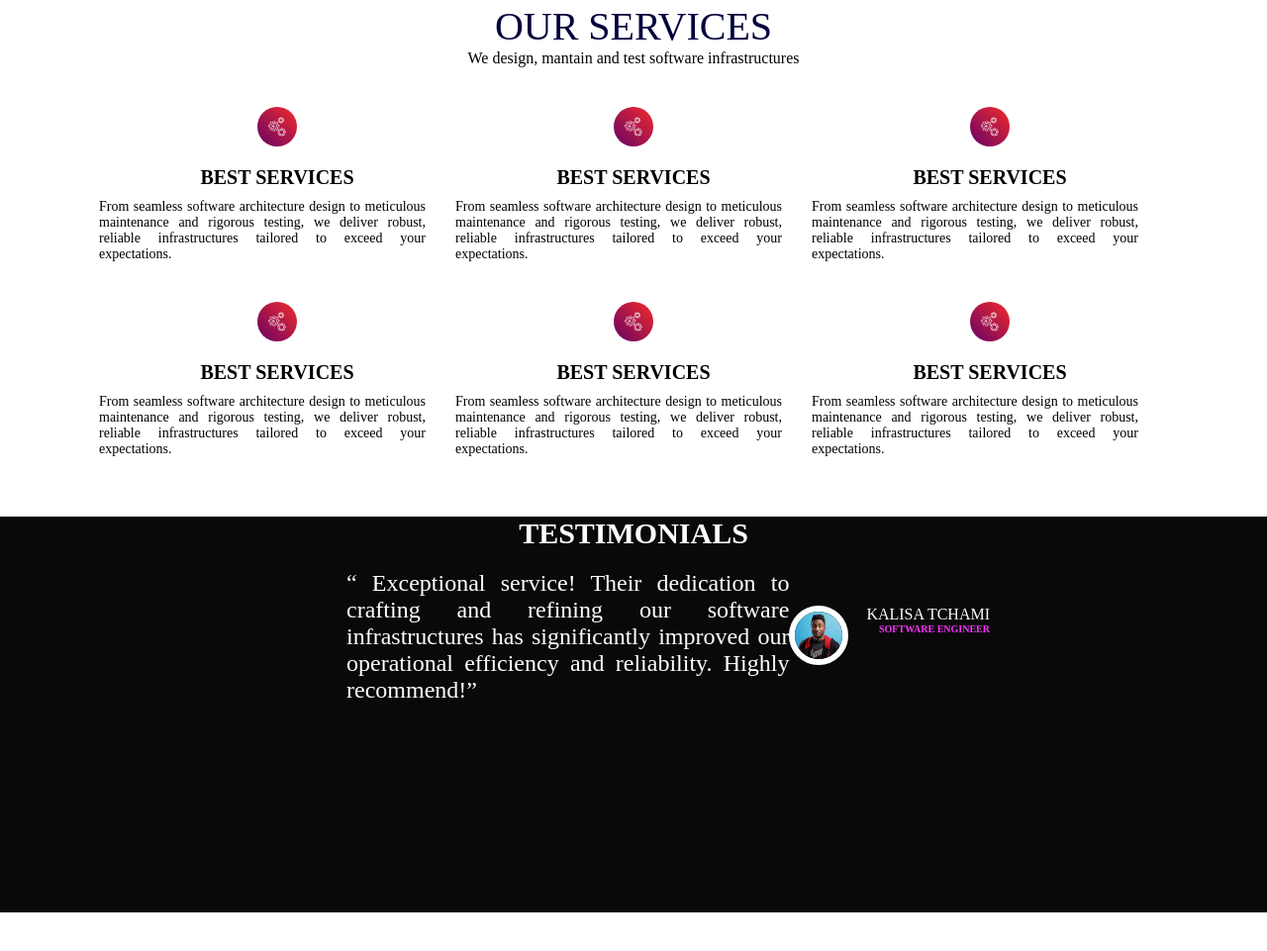
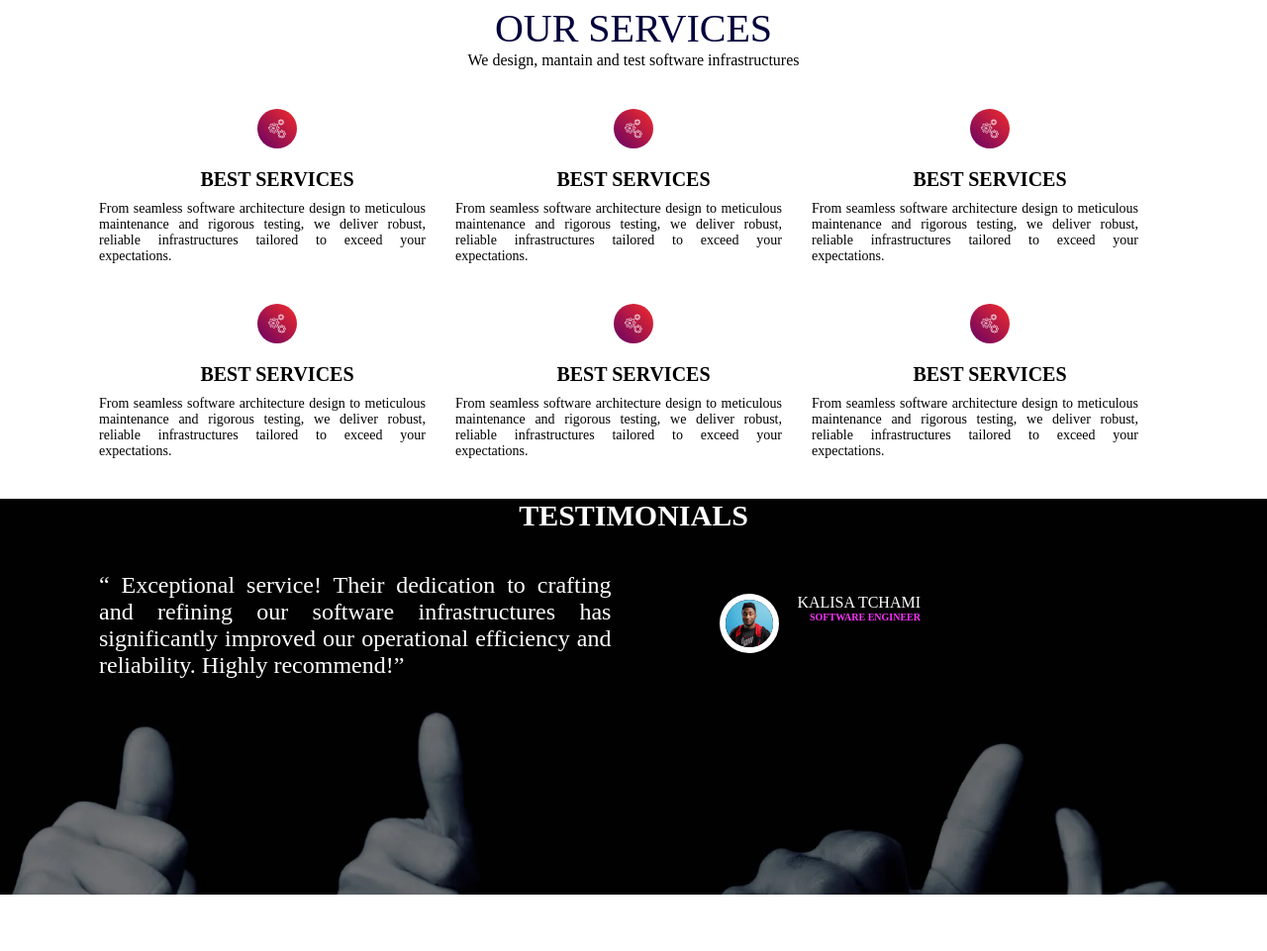
Before and after one commit to Cyiza2001/My-portifolio, a plain HTML site: page index.html in a window 1280 px wide. Shown: the part 867-1828 px from the top of the page at 99% size. Drawn offline with Linux system fonts and the light colour scheme.

Commit message:
another commit

```diff
--- a/style.css
+++ b/style.css
@@ -40,6 +40,10 @@ header a:hover {
   color: rgb(0, 0, 18);
   height: 25px;
   padding: 5px;
+}
+.cross-img,
+.menu-img {
+  display: none;
 }
 
 .intro {
@@ -107,11 +111,11 @@ header a:hover {
   display: flex;
   flex-direction: row;
 }
-/* .section2-left {
+.section2-left {
   flex: 1;
   text-align: right;
   margin: 50px 20px 40px 60px;
-} */
+}
 .my-names {
   color: rgb(6, 6, 50);
   font-weight: bolder;
@@ -135,10 +139,10 @@ header a:hover {
 .section2-middle img {
   height: 230px;
 }
-/* .section2-right {
+.section2-right {
   flex: 1;
   margin: 50px 60px 50px 20px;
-} */
+}
 
 .progress-bar-html {
   margin-top: 5px;
@@ -273,31 +277,21 @@ header a:hover {
   font-size: 14px;
 }
 .testimonials {
-  margin-top: 60px;
+  margin-top: 40px;
   height: 400px;
   width: 100%;
   margin-bottom: 50px;
-  position: relative;
   background-color: rgba(0, 0, 0, 0.964);
-  z-index: -2;
-}
-.testimony-background {
-  width: 100%;
-  height: 100%;
+  background-image: url(testimonials.webp);
+  background-size: cover;
+  background-repeat: no-repeat;
 }
 
 .testimonials-container {
-  /* position: absolute;
-  top: 50px;
-  left: 80px;
-  right: 80px;
-  bottom: 80px;
-  height: 240px; */
   display: flex;
   flex-direction: column;
   justify-content: center;
   align-items: center;
-  /* z-index: 2; */
 }
 .testimonials-title {
   color: white;
@@ -310,7 +304,7 @@ header a:hover {
   flex: 1;
   align-items: center;
   justify-content: space-between;
-  margin: 20px 280px 100px 350px;
+  margin: 40px 350px 50px 100px;
 }
 .testimonials-container-lower-left {
   color: white;
@@ -320,6 +314,7 @@ header a:hover {
 .testimonials-container-right {
   display: flex;
   flex-direction: row;
+  margin-left: 110px;
 }
 .testimonials-container-right img {
   border-radius: 50%;
@@ -349,13 +344,6 @@ header a:hover {
   overflow: hidden;
   width: auto;
 }
-/* .hidden {
-  position: fixed;
-  left: 0;
-  top: 0;
-  width: 40px;
-  height: 300px;
-} */
 
 @media only screen and (max-width: 414px) {
   header {
```
